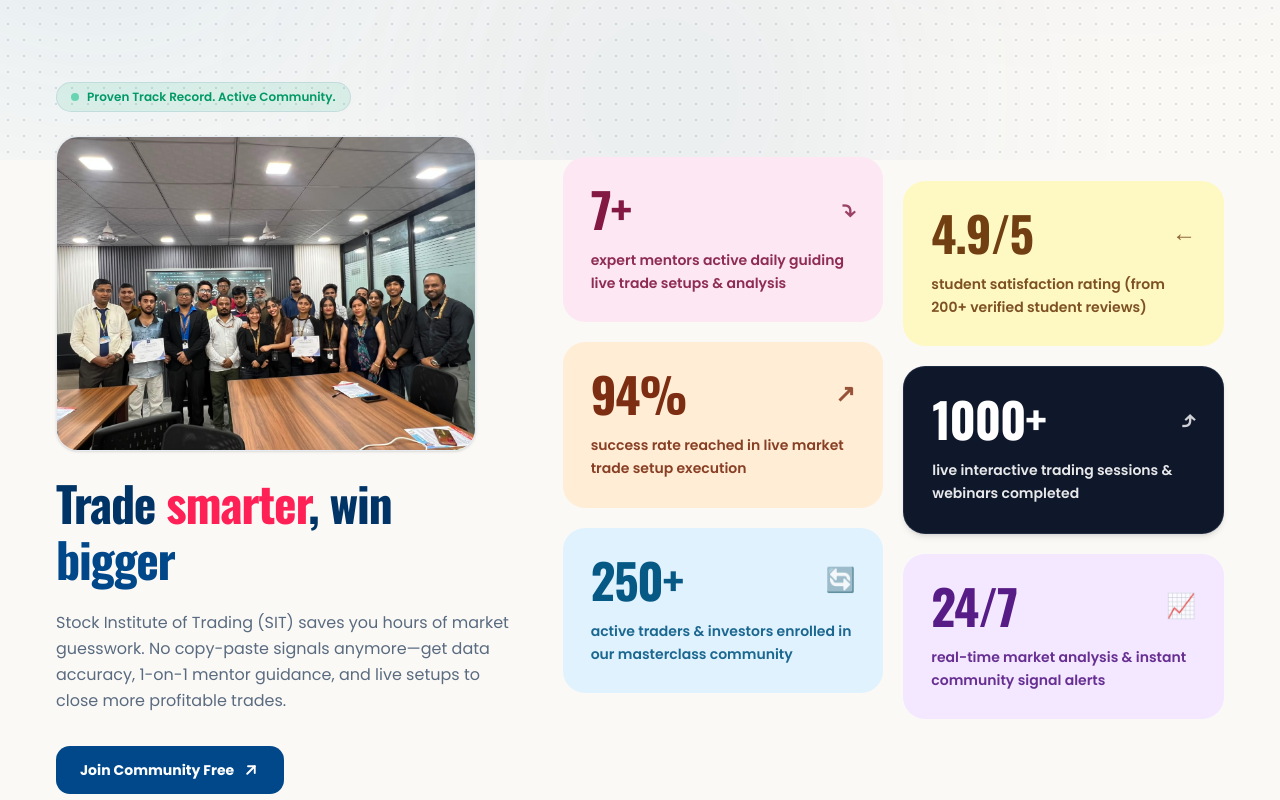
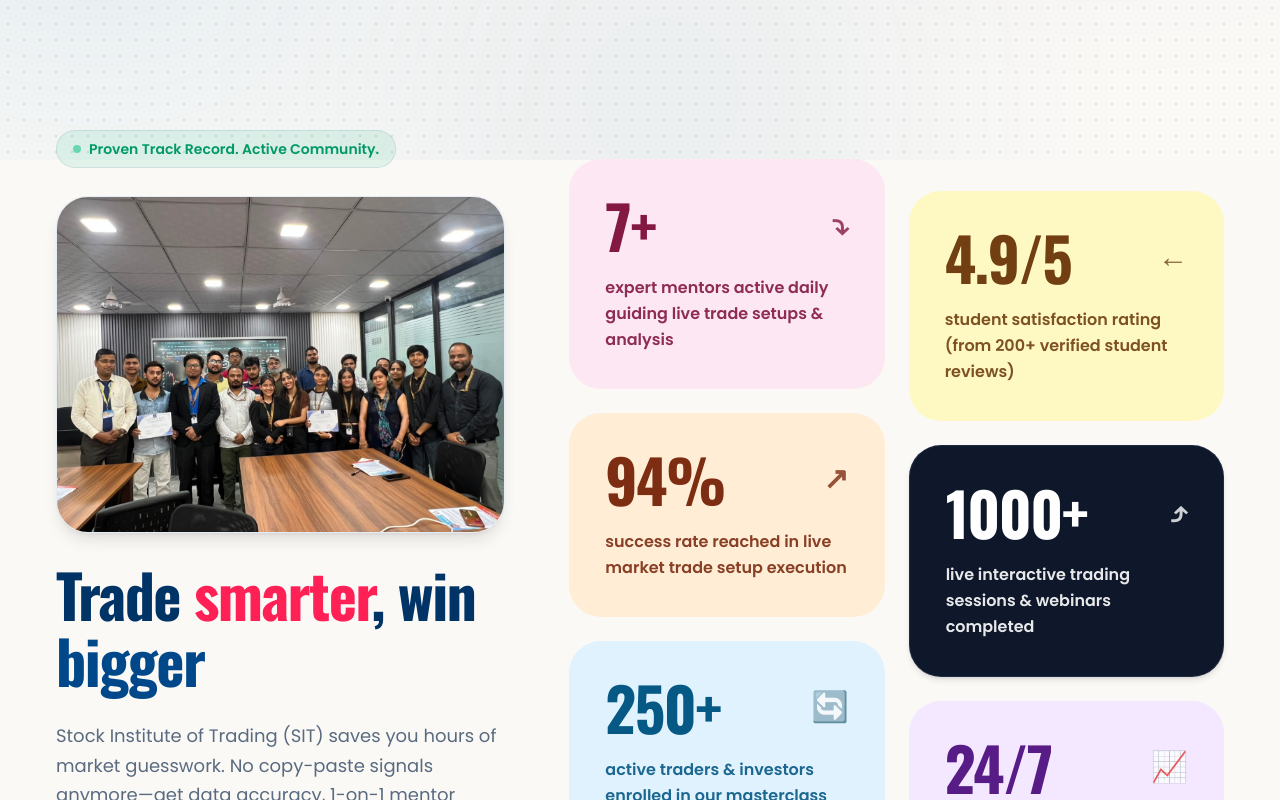
Before and after one commit to code-x-prime/sit, a Next.js app: page / in a window 1280 px wide. Shown: the part 640-1440 px from the top of the page. Built offline with nearby package versions, Linux system fonts and the light colour scheme.

Commit message:
feat: swap TestimonialsSection and CategorizedFaq components in HomePage layout

```diff
--- a/src/app/page.tsx
+++ b/src/app/page.tsx
@@ -58,14 +58,16 @@
                     <TradingBeamSection />
                 </AnimatedSection>
 
+                <AnimatedSection>
+                    <TestimonialsSection />
+                </AnimatedSection>
+
                 {/* Categorized FAQ Component Integration */}
                 <AnimatedSection>
                     <CategorizedFaq />
                 </AnimatedSection>
 
-                <AnimatedSection>
-                    <TestimonialsSection />
-                </AnimatedSection>
+
 
                 <AnimatedSection>
                     <FeatureSection />
--- a/src/components/StatsArcSection.tsx
+++ b/src/components/StatsArcSection.tsx
@@ -81,10 +81,10 @@
   return (
     <div
       ref={cardRef}
-      className={`relative flex flex-col justify-between p-6 sm:p-7 rounded-3xl transition-all duration-300 hover:-translate-y-1.5 hover:shadow-xl ${bgClass} ${textClass}`}
+      className={`relative flex flex-col justify-between p-7 sm:p-9 rounded-[2rem] transition-all duration-300 hover:-translate-y-2 hover:shadow-2xl ${bgClass} ${textClass}`}
     >
       <div className="flex items-center justify-between gap-2">
-        <div className="text-3xl sm:text-4xl md:text-5xl font-black tracking-tight font-heading flex items-baseline gap-1">
+        <div className="text-4xl sm:text-5xl md:text-6xl font-black tracking-tight font-heading flex items-baseline gap-1">
           {numberVal !== undefined ? (
             <span ref={numRef} className="tabular-nums">
               {prefix}0{suffix}
@@ -94,13 +94,13 @@
           )}
         </div>
         {iconSymbol && (
-          <span className="text-xl sm:text-2xl font-bold opacity-80 transition-transform duration-300 hover:rotate-12 hover:scale-110">
+          <span className="text-2xl sm:text-3xl font-bold opacity-80 transition-transform duration-300 hover:rotate-12 hover:scale-110">
             {iconSymbol}
           </span>
         )}
       </div>
 
-      <p className="mt-4 text-xs sm:text-sm font-semibold leading-relaxed opacity-90">
+      <p className="mt-5 text-sm sm:text-base font-semibold leading-relaxed opacity-90">
         {label}
       </p>
     </div>
@@ -136,22 +136,22 @@
   return (
     <section
       ref={containerRef}
-      className="relative w-full py-12  overflow-hidden"
+      className="relative w-full py-16 md:py-24 overflow-hidden"
     >
-      <div className="mx-auto max-w-7xl px-4 sm:px-6 lg:px-8">
-        <div className="grid grid-cols-1 lg:grid-cols-12 gap-8 md:gap-12 items-center">
+      <div className="mx-auto max-w-[90rem] px-4 sm:px-6 lg:px-8">
+        <div className="grid grid-cols-1 lg:grid-cols-12 gap-10 md:gap-16 items-center">
 
           {/* LEFT COLUMN: Eyebrow + Illustration + Hero Title + Body + CTA */}
-          <div ref={leftColRef} className="lg:col-span-5 flex flex-col items-start space-y-6">
+          <div ref={leftColRef} className="lg:col-span-5 flex flex-col items-start space-y-7">
 
             {/* Tag / Eyebrow */}
-            <div className="inline-flex items-center gap-2 rounded-full border border-navy/10 dark:border-white/10 bg-emerald-500/10 px-3.5 py-1.5 text-xs font-semibold text-emerald-600 dark:text-emerald-400">
+            <div className="inline-flex items-center gap-2 rounded-full border border-navy/10 dark:border-white/10 bg-emerald-500/10 px-4 py-2 text-sm font-semibold text-emerald-600 dark:text-emerald-400">
               <span className="h-2 w-2 rounded-full bg-emerald-500 animate-pulse" />
               Proven Track Record. Active Community.
             </div>
 
             {/* Trading Line Art Illustration (Left Image) */}
-            <div className="relative w-full max-w-[420px] aspect-[4/3] rounded-3xl overflow-hidden border border-navy/10 dark:border-white/10 bg-white dark:bg-card p-4 shadow-sm backdrop-blur-xs group">
+            <div className="relative w-full max-w-[560px] aspect-[4/3] rounded-[2rem] overflow-hidden border border-navy/10 dark:border-white/10 bg-white dark:bg-card p-4 shadow-lg backdrop-blur-xs group">
               <Image
                 src="/trading_community_photo.jpeg"
                 alt="Shrestha IT trading community members at a mentorship meetup"
@@ -162,12 +162,12 @@
             </div>
 
             {/* Headline matching Surfe layout "Sell more, type less" */}
-            <h2 className="text-3xl sm:text-4xl md:text-5xl font-black text-navy-dark dark:text-white tracking-tight leading-[1.15]">
+            <h2 className="text-4xl sm:text-5xl md:text-6xl font-black text-navy-dark dark:text-white tracking-tight leading-[1.1]">
               Trade <span className="text-rose-500 dark:text-rose-400">smarter</span>, win <span className="text-navy dark:text-amber">bigger</span>
             </h2>
 
             {/* Body Description */}
-            <p className="text-sm sm:text-base text-muted-foreground leading-relaxed max-w-lg">
+            <p className="text-base sm:text-lg text-muted-foreground leading-relaxed max-w-xl">
               Stock Institute of Trading (SIT) saves you hours of market guesswork. No copy-paste signals anymore—get data accuracy, 1-on-1 mentor guidance, and live setups to close more profitable trades.
             </p>
 
@@ -175,20 +175,20 @@
             <div className="pt-2">
               <Link
                 href="/courses"
-                className="inline-flex items-center justify-center gap-2 rounded-xl bg-navy dark:bg-amber px-6 py-3.5 text-sm font-bold text-white dark:text-navy transition-all duration-300 hover:bg-navy-dark dark:hover:bg-amber-light hover:shadow-lg hover:-translate-y-0.5 active:translate-y-0"
+                className="inline-flex items-center justify-center gap-2 rounded-xl bg-navy dark:bg-amber px-8 py-4 text-base font-bold text-white dark:text-navy transition-all duration-300 hover:bg-navy-dark dark:hover:bg-amber-light hover:shadow-lg hover:-translate-y-0.5 active:translate-y-0"
               >
                 <span>Join Community Free</span>
-                <IconArrowUpRight size={18} stroke={2.5} />
+                <IconArrowUpRight size={20} stroke={2.5} />
               </Link>
             </div>
 
           </div>
 
           {/* RIGHT COLUMN: Masonry Pastel Stat Cards (6 Cards in 2 Columns) */}
-          <div className="lg:col-span-7 grid grid-cols-1 sm:grid-cols-2 gap-4 sm:gap-5">
+          <div className="lg:col-span-7 grid grid-cols-1 sm:grid-cols-2 gap-5 sm:gap-6">
 
             {/* Column 1 */}
-            <div className="space-y-4 sm:space-y-5">
+            <div className="space-y-5 sm:space-y-6">
 
               {/* Card 1: Pastel Pink */}
               <StatCard
@@ -229,7 +229,7 @@
             </div>
 
             {/* Column 2 (Offsetted layout like Surfe reference) */}
-            <div className="space-y-4 sm:space-y-5 sm:pt-6">
+            <div className="space-y-5 sm:space-y-6 sm:pt-8">
 
               {/* Card 4: Pastel Yellow */}
               <StatCard
--- a/src/components/ui/footer-taped-design.tsx
+++ b/src/components/ui/footer-taped-design.tsx
@@ -47,10 +47,10 @@
             <div className='flex flex-col gap-1 md:gap-4'>
               <h4 className='uppercase font-heading text-md text-gray-500 font-semibold'>Trading Markets</h4>
               <div className="flex flex-col gap-2 text-sm items-start">
-                <Link className='text-gray-500 hover:text-navy font-medium transition-colors' href="/courses">Indian Equity & Stocks</Link>
-                <Link className='text-gray-500 hover:text-navy font-medium transition-colors' href="/courses">Forex Trading Mastery</Link>
-                <Link className='text-gray-500 hover:text-navy font-medium transition-colors' href="/courses">Crypto Assets & Web3</Link>
-                <Link className='text-gray-500 hover:text-navy font-medium transition-colors' href="/courses">F&O & Derivatives</Link>
+                <Link className='text-gray-500 hover:text-navy font-medium transition-colors' href="/courses/equity-derivatives">Indian Equity & Stocks</Link>
+                <Link className='text-gray-500 hover:text-navy font-medium transition-colors' href="/courses/forex">Forex Trading Mastery</Link>
+                <Link className='text-gray-500 hover:text-navy font-medium transition-colors' href="/courses/crypto">Crypto Assets & Web3</Link>
+                <Link className='text-gray-500 hover:text-navy font-medium transition-colors' href="/courses/derivatives">F&O & Derivatives</Link>
               </div>
             </div>
 
```
